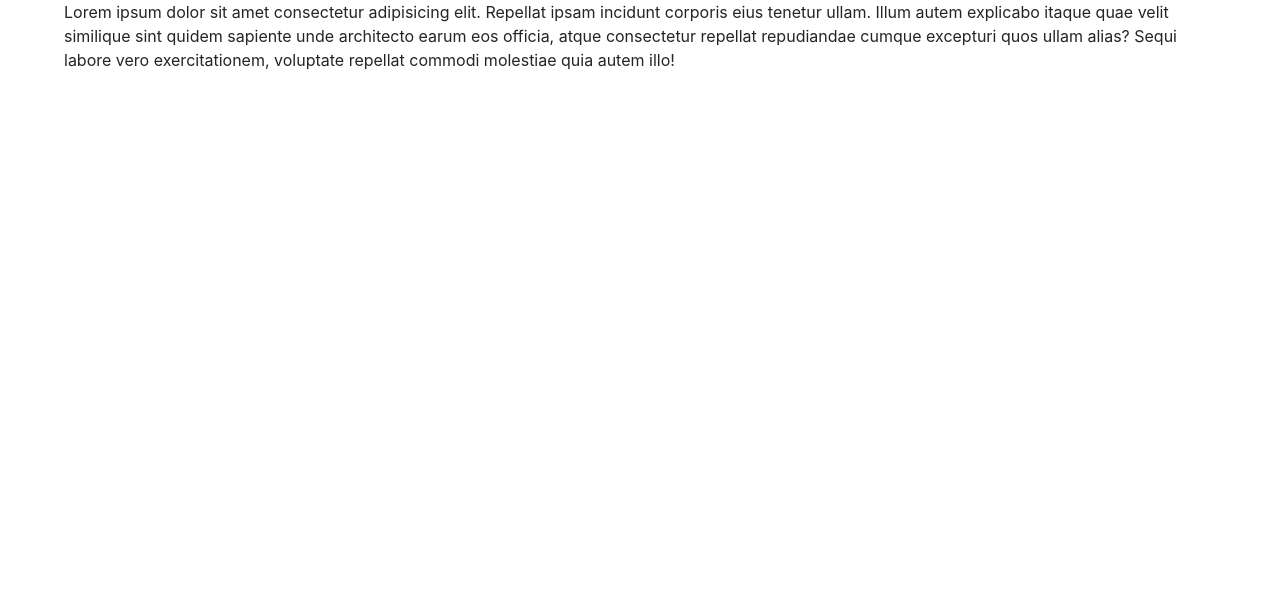
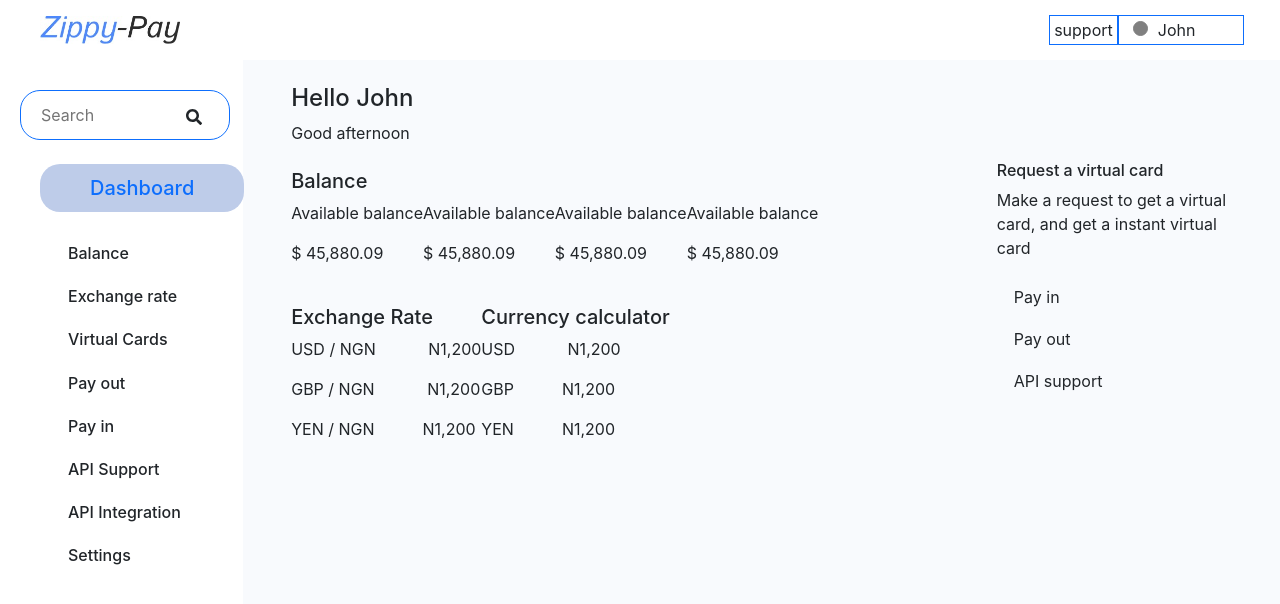
Before and after one commit to ytoyin67/zippy-pay, a React (Create React App) app: page /dashboard in a window 1280 px wide. Shown: the top 604 px of the page. Built offline with nearby package versions, Linux system fonts and the light colour scheme.

Commit message:
dashboard

```diff
--- a/src/App.css
+++ b/src/App.css
@@ -216,6 +216,86 @@ background-color: #a5bff4;
 
 
 
+
+
+    /* DASHBOARD */
+
+.dash-nav{
+  display: flex;
+  justify-content: space-between;
+  align-items: center;
+  padding: 10px 10px 10px 40px;
+  width: 98%;
+  height: 60px;
+
+
+}
+.dash-nav .profile{
+  align-self: center;
+}
+
+.dash-nav .profile span .pic{
+
+  border: 1px solid grey;
+  width: 15px;
+  height: 15px;
+  background-color: grey;
+  border-radius: 50%;
+  margin: 0 10px;
+  display: inline-block;
+
+}
+
+.fixed-nav{
+  position: fixed;
+  left: 0;
+  top: 60px;
+  height: 100vh;
+  width: 18%;
+  padding-left: 20px;
+  padding-top: 30px;
+}
+
+.fixed-nav input:focus{
+outline: none;
+}
+
+.btn-dashboard{
+  padding: 12px 50px;
+  border: none;
+  border-radius: 20px;
+  margin-left: 20px;
+  background-color: #becce9;
+
+}
+
+.dashboard-wallet{
+  margin-left: 19%;
+  background-color: rgb(219, 227, 245, .19);
+  height: 100vh;
+}
+
+.dash-grid{
+  display: grid;
+  grid-template-columns: 3fr 1fr;
+}
+
+
+
+
+
+
+
+
+
+
+
+
+
+
+
+
+
 /* TAB AND MOBILE */
 
  @media(max-width: 1150px){
--- a/src/index.css
+++ b/src/index.css
@@ -1,11 +1,13 @@
 body {
   margin: 0;
+  padding: 0;
   font-family: -apple-system, BlinkMacSystemFont, 'Segoe UI', 'Roboto', 'Oxygen',
     'Ubuntu', 'Cantarell', 'Fira Sans', 'Droid Sans', 'Helvetica Neue',
     sans-serif;
   -webkit-font-smoothing: antialiased;
   -moz-osx-font-smoothing: grayscale;
   overflow-x: hidden;
+  box-sizing: border-box;
 }
 
 code {
--- a/src/pages/Dashboard.jsx
+++ b/src/pages/Dashboard.jsx
@@ -1,8 +1,129 @@
 import React from 'react'
+import zippayWhite from '../images/zippyPayWhite.jpg'
+import {FaSearch} from 'react-icons/fa'
+
 
 function Dashboard() {
   return (
-    <div className='width-element'>Lorem ipsum dolor sit amet consectetur adipisicing elit. Repellat ipsam incidunt corporis eius tenetur ullam. Illum autem explicabo itaque quae velit similique sint quidem sapiente unde architecto earum eos officia, atque consectetur repellat repudiandae cumque excepturi quos ullam alias? Sequi labore vero exercitationem, voluptate repellat commodi molestiae quia autem illo!</div>
+    <div >
+      <div className='dash-nav'>
+        <img src={zippayWhite} style={{width: '140px'}} alt="" />
+        <div className='profile'>
+          <span className='border border-primary p-1'>support</span>
+          <span className='border border-primary p-1 pe-5'>
+            <div className='pic'></div>John
+          </span>
+        </div>
+
+      </div>
+
+      <div className='fixed-nav'>
+
+        <div className='border border-primary' style={{borderRadius: '20px', padding: '5px 10px'}}>
+          <input type="text" placeholder='Search' style={{border: 'none', padding: '7px 10px 7px 10px', width: "80%"}}/>
+          <span> <FaSearch  style={{fontWeight: 'normal'}}/> </span>
+        </div>
+
+        <button className="btn-dashboard my-4 text-primary h5 ">Dashboard</button>
+        <h6 className="py-2 ps-5">Balance</h6>
+        <h6 className="py-2 ps-5">Exchange rate</h6>
+        <h6 className="py-2 ps-5">Virtual Cards</h6>
+        <h6 className="py-2 ps-5">Pay out</h6>
+        <h6 className="py-2 ps-5">Pay in</h6>
+        <h6 className="py-2 ps-5">API Support</h6>
+        <h6 className="py-2 ps-5">API Integration</h6>
+        <h6 className="py-2 ps-5">Settings</h6>
+
+      </div>
+
+      <div className='dashboard-wallet py-4 px-5'>
+         <h4>Hello John</h4>
+         <p>Good afternoon</p>
+
+         <div className="dash-grid">
+
+             <div className="left">
+                <div>
+                  <h5 className="my-2">Balance</h5>
+                  <div className="balance d-flex">
+                     <div className="available ">
+                         <div>
+                            <p>Available balance</p>
+                            <p>$ 45,880.09</p>
+
+                         </div>
+                         <img src="" alt="" />
+                     </div>
+                     <div className="available">
+                         <div>
+                            <p>Available balance</p>
+                            <p>$ 45,880.09</p>
+
+                         </div>
+                         <img src="" alt="" />
+                     </div>
+                     <div className="available">
+                         <div>
+                            <p>Available balance</p>
+                            <p>$ 45,880.09</p>
+
+                         </div>
+                         <img src="" alt="" />
+                     </div>
+                     <div className="available">
+                         <div>
+                            <p>Available balance</p>
+                            <p>$ 45,880.09</p>
+
+                         </div>
+                         <img src="" alt="" />
+                     </div>
+                  </div>
+
+                </div>
+
+                <div className="bottom d-flex">
+                   <div className='rate'>
+                     <h5>Exchange Rate</h5>
+                     <p>USD / NGN  <span className='ms-5'>N1,200</span></p>
+                     <p>GBP / NGN <span className='ms-5'>N1,200</span></p>
+                     <p>YEN / NGN<span className='ms-5'>N1,200</span></p>
+
+                   </div>
+
+                   <div className='rate'>
+                     <h5>Currency calculator</h5>
+                     <p>USD <span className='ms-5'>N1,200</span></p>
+                     <p>GBP<span className='ms-5'>N1,200</span></p>
+                     <p>YEN<span className='ms-5'>N1,200</span></p>
+
+                   </div>
+
+                </div>
+
+             </div>
+
+
+             <div className="right">
+                <div className="virtual">
+                  <h6>Request a virtual card</h6>
+
+                  <p>Make a request to get a virtual card, and get a instant virtual card</p>
+                </div>
+
+                <button className="btn btn-default py-2 px-3 d-block">Pay in</button>
+                <button className="btn btn-default py-2 px-3 d-block">Pay out</button>
+                <button className="btn btn-default py-2 px-3 d-block">API support</button>
+
+             </div>
+
+         </div>
+
+      </div>
+
+
+
+    </div>
   )
 }
 
```
